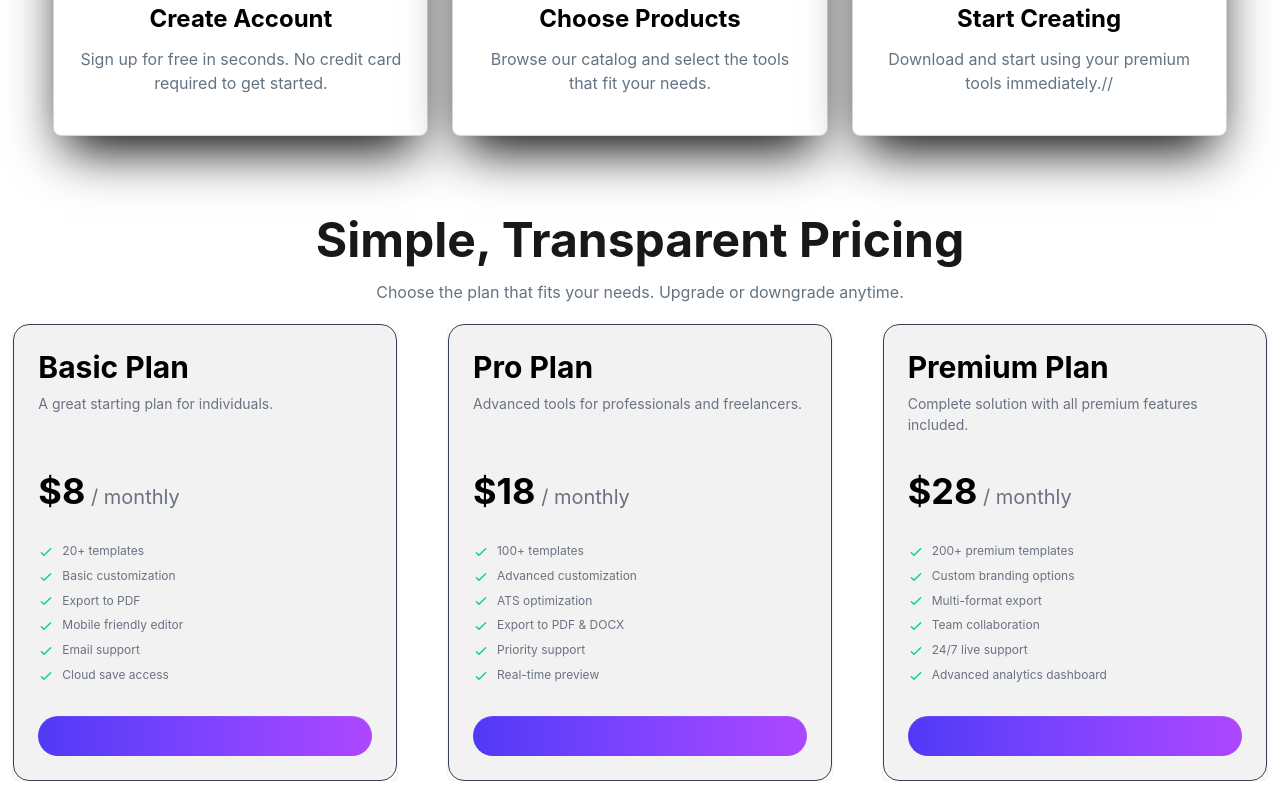
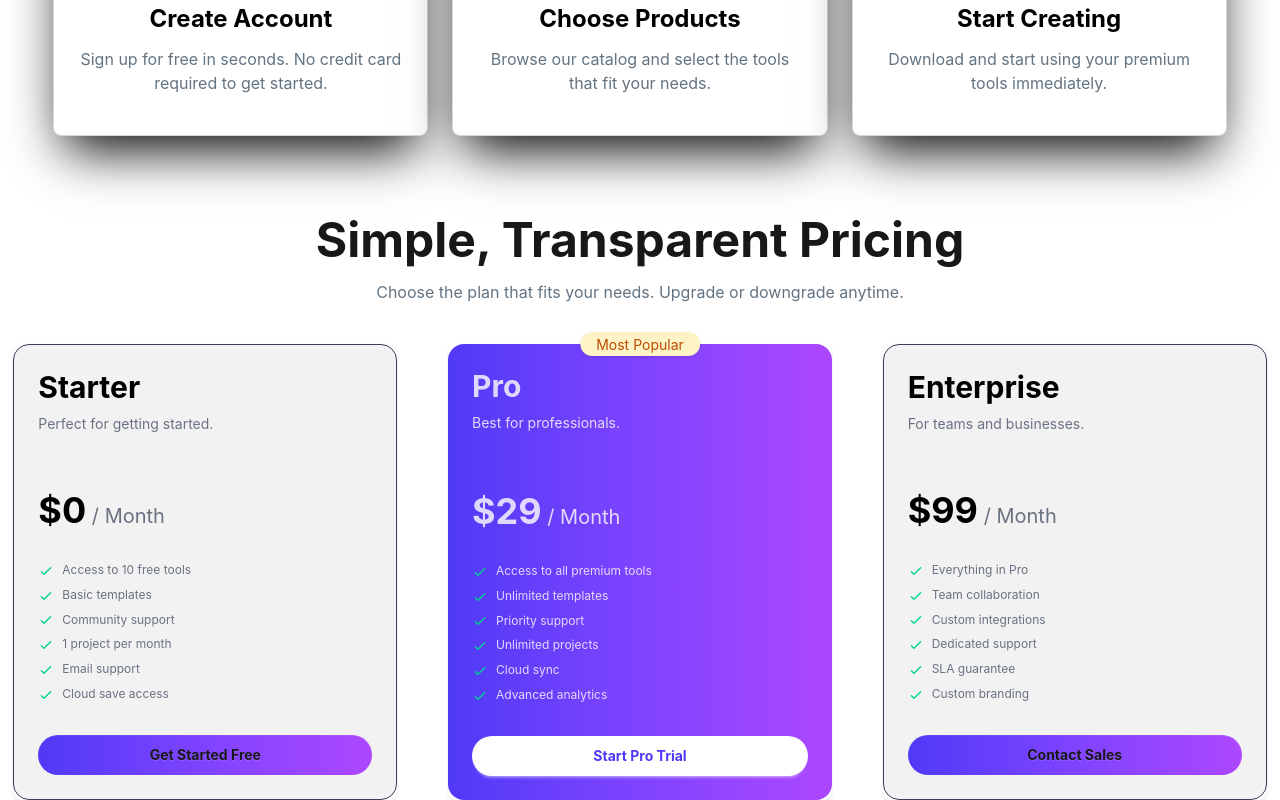
Before and after one commit to atikur-rahman12/my-6th-assignment, a React (Vite) app: page / in a window 1280 px wide. Shown: the part 2717-3517 px from the top of the page. Built offline with nearby package versions, Linux system fonts and the light colour scheme.

Commit message:
add the transparent simple pricing cards

```diff
--- a/public/simplePricingData.json
+++ b/public/simplePricingData.json
@@ -1,47 +1,51 @@
 [
   {
     "id": 1,
-    "name": "Basic Plan",
-    "description": "A great starting plan for individuals.",
-    "price": "$8",
-    "period": "monthly",
+    "name": "Starter",
+    "description": "Perfect for getting started.",
+    "price": "$0",
+    "period": "Month",
     "features": [
-      "20+ templates",
-      "Basic customization",
-      "Export to PDF",
-      "Mobile friendly editor",
+      "Access to 10 free tools",
+      "Basic templates",
+      "Community support",
+      "1 project per month",
       "Email support",
       "Cloud save access"
-    ]
+    ],
+    "button":"Get Started Free"
   },
   {
     "id": 2,
-    "name": "Pro Plan",
-    "description": "Advanced tools for professionals and freelancers.",
-    "price": "$18",
-    "period": "monthly",
+    "name": "Pro",
+    "description": "Best for professionals.",
+    "price": "$29",
+    "period": "Month",
+    "popular": true,
     "features": [
-      "100+ templates",
-      "Advanced customization",
-      "ATS optimization",
-      "Export to PDF & DOCX",
+      "Access to all premium tools",
+      "Unlimited templates",
       "Priority support",
-      "Real-time preview"
-    ]
+      "Unlimited projects",
+      "Cloud sync",
+      "Advanced analytics"
+    ],
+    "button":"Start Pro Trial"
   },
   {
     "id": 3,
-    "name": "Premium Plan",
-    "description": "Complete solution with all premium features included.",
-    "price": "$28",
-    "period": "monthly",
+    "name": "Enterprise",
+    "description": "For teams and businesses.",
+    "price": "$99",
+    "period": "Month",
     "features": [
-      "200+ premium templates",
-      "Custom branding options",
-      "Multi-format export",
+      "Everything in Pro",
       "Team collaboration",
-      "24/7 live support",
-      "Advanced analytics dashboard"
-    ]
+      "Custom integrations",
+      "Dedicated support",
+      "SLA guarantee",
+      "Custom branding"
+    ],
+    "button":"Contact Sales"
   }
 ]
--- a/src/components/SimplePricingCard/SimplePricingCard.jsx
+++ b/src/components/SimplePricingCard/SimplePricingCard.jsx
@@ -4,17 +4,30 @@ const SimplePricingCard = ({ simplePricing }) => {
   const { name, price, period, description, features, button, popular } = simplePricing;
   return (
     <div>
-      <div className="card w-96 bg-base-100 shadow-sm mt-5 h-full mx-auto transform transition-transform duration-300 hover:-translate-y-2 hover:shadow-lg">
-        <div className="card-body bg-[#F2F2F2] border border-gray-700 rounded-2xl">
+      <div className="card w-96 bg-base-100 shadow-sm h-full mx-auto mt-10 transform transition-transform duration-300 hover:-translate-y-2 hover:shadow-lg">
+        <div className={`card-body border rounded-2xl ${
+            popular
+              ? "bg-linear-to-r from-indigo-600 to-purple-500 border-none"
+              : "bg-[#F2F2F2] border-gray-700"
+          }`}>
+
+
+
           {popular && (
-          <span className="badge badge-xs badge-warning">Most Popular</span>
-        )}
+            <span className="badge absolute -top-3 left-1/2 -translate-x-1/2 bg-[#FEF3C6] text-[#BB4D00] border-none px-4 py-1 rounded-full shadow">
+              Most Popular
+            </span>
+          )}
 
-          <h2 className="text-3xl font-bold text-black">{name}</h2>
-          <p className="text-gray-500">{description}</p>
+          <h2 className={`text-3xl font-bold text-black ${popular ? "text-white/80" : "text-black"}`}>{name}</h2>
+          <p className={`${popular ? "text-white/80" : "text-gray-500"}`}>
+            {description}
+          </p>
           <span className="text-xl mt-2">
-            <span className="text-black text-4xl font-bold">{price}</span>{" "}
-            <span className="text-gray-500">/ {period}</span>
+            <span className={`text-4xl font-bold ${popular ? "text-white/80" : "text-black"}`}>{price}</span>{" "}
+            <span className={`${popular ? "text-white/80" : "text-gray-500"}`}>
+              / {period}
+            </span>
           </span>
           <ul className="mt-6 flex flex-col gap-2 text-xs">
             {features.map((feature, index) => (
@@ -33,13 +46,16 @@ const SimplePricingCard = ({ simplePricing }) => {
                     d="M5 13l4 4L19 7"
                   />
                 </svg>
-                <span className="text-gray-500">{feature}</span>
+                <span className={`${popular ? "text-white/80" : "text-gray-500"}`}>{feature}</span>
               </li>
             ))}
           </ul>
 
           <div className="mt-6">
-            <button className="btn btn-block bg-linear-to-r from-indigo-600 to-purple-500 border-none rounded-full">{button}</button>
+            <button className={`btn btn-block border-none font-bold rounded-full ${
+                popular ? "bg-white text-indigo-600" : "bg-linear-to-r from-indigo-600 to-purple-500"}`}>
+                    {button}
+            </button>
           </div>
         </div>
       </div>
--- a/src/components/Steps/Steps.jsx
+++ b/src/components/Steps/Steps.jsx
@@ -50,7 +50,7 @@ const Steps = () => {
             </div>
             <h1 className="text-black text-2xl font-bold my-3">Start Creating</h1>
             <p className="text-[#627382] mb-4">
-              Download and start using your premium <br /> tools immediately.//
+              Download and start using your premium <br /> tools immediately.
             </p>
           </div>
         </div>
```
